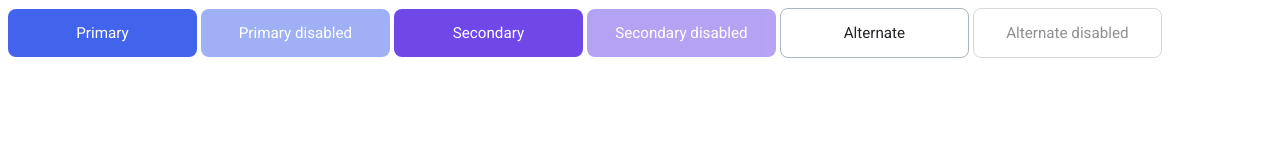
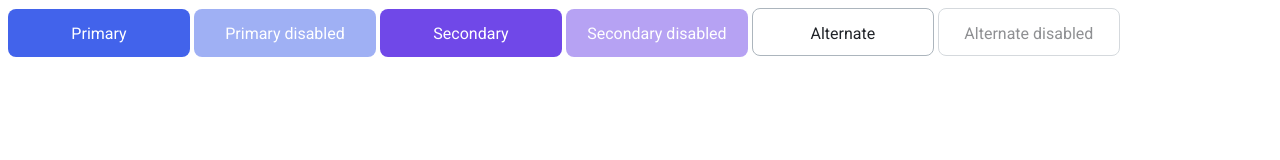
Before and after one commit to js-tasks-ru/htmlcss-20220414_phpwork, a website: page 03-lection1/01-button/index.html in a window 1280 px wide. Drawn offline with Linux system fonts and the light colour scheme.

Commit message:
update 2 of solution for lection1 task1 (button)

```diff
--- a/03-lection1/01-button/button.css
+++ b/03-lection1/01-button/button.css
@@ -2,14 +2,14 @@
 .button {
     border: 0;
     border-radius: 8px;
-    min-width: 189px;
-    min-height: 48px;
+    min-width: 182px;
+    height: 48px;
     cursor: pointer;
+    box-sizing: border-box;
 
-    padding: 1em;
+    padding: 15px 15px 14px;
     color: var(--white);
-    font-weight: normal;
-    font-size: .95rem;
+    font: normal 16px 'Roboto', sans-serif;
 
     transition: background 200ms ease-in-out, border 200ms ease-in-out;
 }
```
